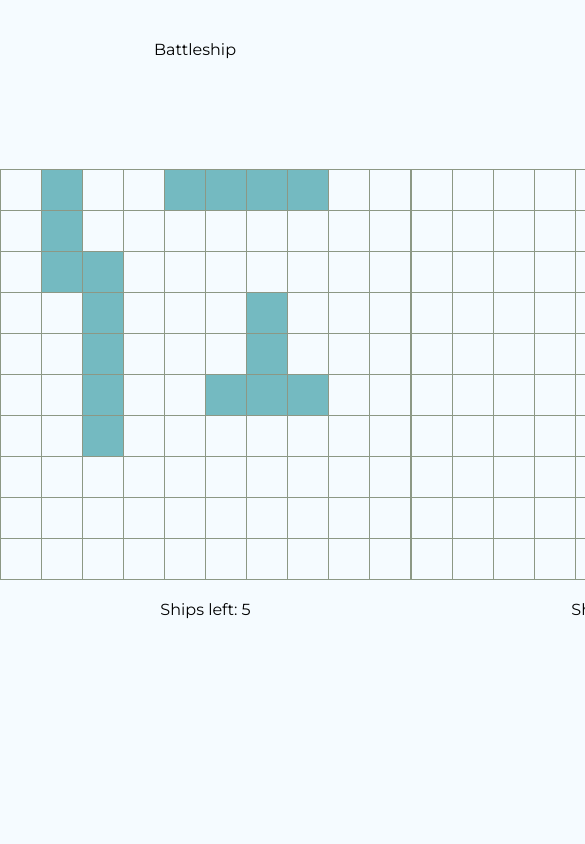
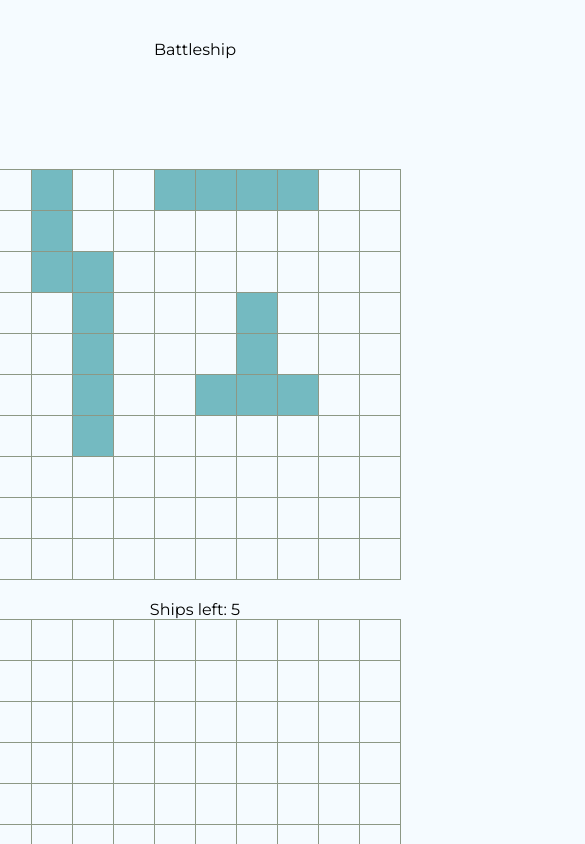
Before and after one commit to fcrozatier/battleship, a React (Create React App) app: page / in a window 390 px wide. Shown: the top 844 px of the page, 585 px wide, since content can reach past the window. Built offline with nearby package versions, Linux system fonts and the light colour scheme.

Commit message:
add media query

```diff
--- a/src/app.css
+++ b/src/app.css
@@ -8,11 +8,12 @@
 
 .display-boards {
   display: flex;
-  justify-content: space-around;
+  justify-content: space-evenly;
 }
 
 .board-grid {
   display: grid;
+  width: 411px;
   grid-template: repeat(10, 40px) / repeat(10, 40px);
   border: 1px solid #8c9885;
   background-color: #8c9885;
@@ -56,3 +57,10 @@
   height: 30px;
   margin-bottom: 30px;
 }
+
+@media (max-width: 960px) {
+  .display-boards {
+    flex-direction: column;
+    align-items: center;
+  }
+}
```
